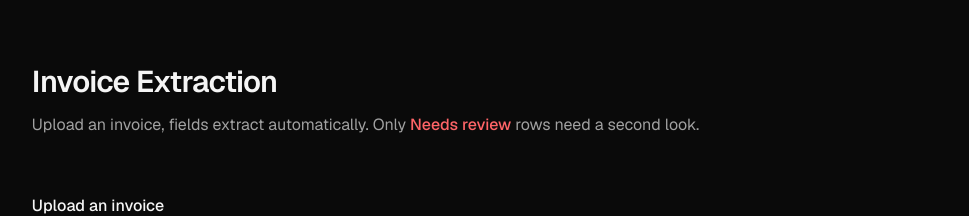
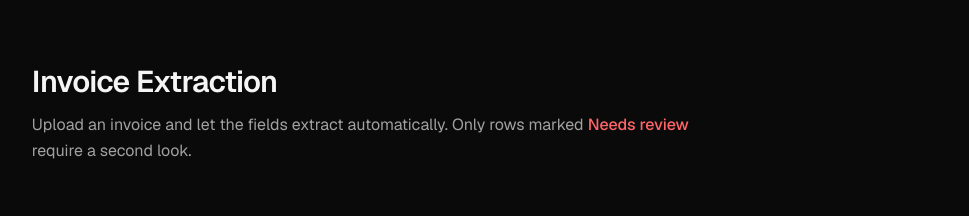
Before and after one commit to enti-re/invoice-organiser, a Next.js app: page / in a window 1280 px wide. Shown: the top 216 px of the page, without its empty margins (155-1124 px from the left). Built offline with nearby package versions, Linux system fonts and the light colour scheme; no server answers; the database is empty.

Commit message:
Update intro copy wording
Co-Authored-By: Claude Sonnet 5 <noreply@anthropic.com>
Claude-Session: https://claude.ai/code/session_011cyM2wEqkUHJz3SzP2WQ9d

```diff
--- a/src/app/page.tsx
+++ b/src/app/page.tsx
@@ -362,8 +362,8 @@ export default function Home() {
       <header className="space-y-3">
         <h1 className="text-3xl font-semibold text-neutral-100 tracking-tight">Invoice Extraction</h1>
         <p className="text-base text-neutral-400 max-w-2xl leading-relaxed">
-          Upload an invoice, fields extract automatically. Only{" "}
-          <span className="text-red-400 font-medium">Needs review</span> rows need a second look.
+          Upload an invoice and let the fields extract automatically. Only rows marked{" "}
+          <span className="text-red-400 font-medium">Needs review</span> require a second look.
         </p>
       </header>
 
```
